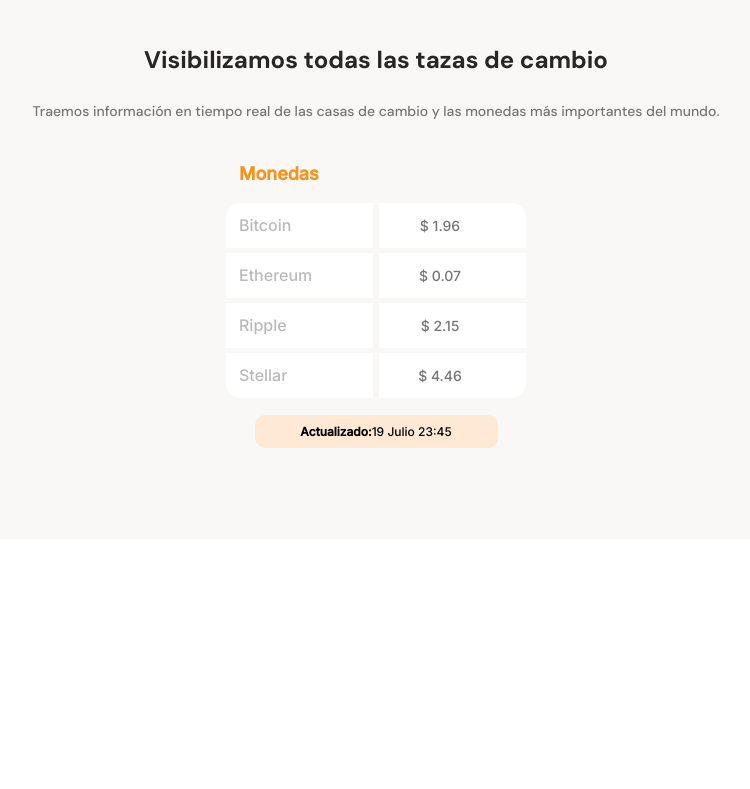
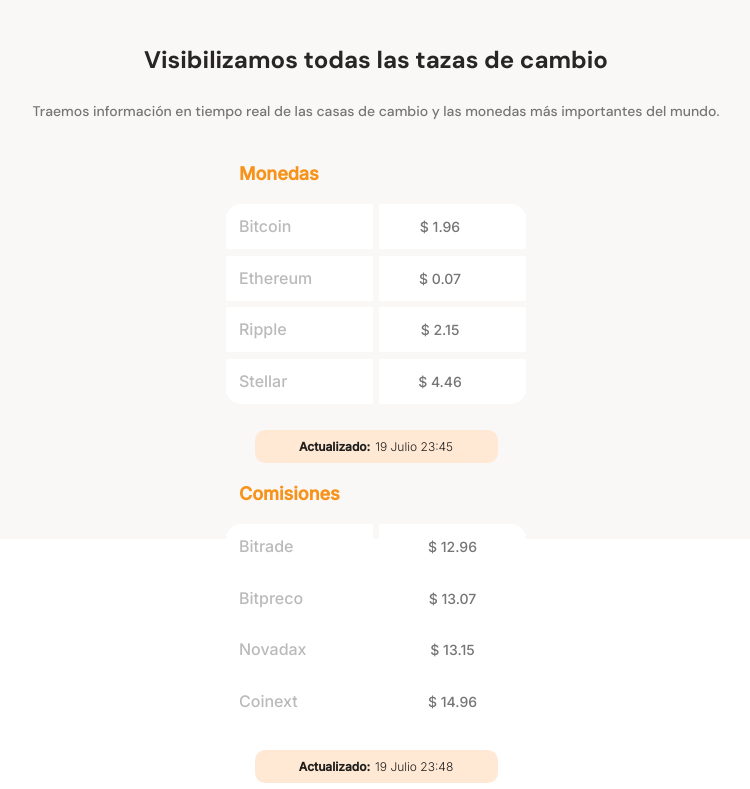
Before and after one commit to juliol1/responsive-design, a website: page src/index.html in a window 1280 px wide. Shown: the part 617-1406 px from the top of the page, without its empty margins (264-1014 px from the left). Before the commit the page ends 1156 px from the top, so only its background shows below. Drawn offline with Linux system fonts and the light colour scheme.

Commit message:
hice varios cambios

```diff
--- a/src/index.html
+++ b/src/index.html
@@ -35,7 +35,18 @@
                     <p class="coin ripple">Ripple</p><p>$ 2.15 <span></span></p>
                     <p class="coin stellar">Stellar</p><p>$ 4.46 <span></span></p>
                     <div class="update">
-                        <p class="update p"><b>Actualizado: </b>19 Julio 23:45 </p>
+                        <p class="update p"><b>Actualizado:</b> 19 Julio 23:45</p>
+                    </div>
+                </div>
+
+                <div class="table-div com">
+                    <p class="title">Comisiones</p>
+                    <p class="coin bitcoin">Bitrade</p><p>$ 12.96</p>
+                    <p class="coin">Bitpreco</p><p>$ 13.07</p>
+                    <p class="coin">Novadax</p><p>$ 13.15</p>
+                    <p class="coin stellar">Coinext</p><p>$ 14.96</p>
+                    <div class="update">
+                        <p class="update p"><b>Actualizado:</b> 19 Julio 23:48</p>
                     </div>
                 </div>
             </section>
--- a/src/styles.css
+++ b/src/styles.css
@@ -150,7 +150,8 @@
 
 .main-tables-container {
     display: flex;
-    justify-content: center;
+    flex-direction: column;
+    align-items: center;
     margin: 0 auto;
     width: 70%;
     min-width: 235px;
@@ -161,11 +162,11 @@
 
 .main-tables-container .table-div {
     display: grid;
-    grid-template: 1fr 1fr 1fr 1fr 1fr 1fr 1fr/ 1fr 1fr;
+    grid-template: 1fr 1fr 1fr 1fr 1fr 1fr / 1fr 1fr;
     width: 90%;
     min-width: 230px;
     max-width: 300px;
-    height: 250px;
+    height: 320px;
     font-size: 1.6rem;
     column-gap: 2%;
     row-gap: 2%;
@@ -266,7 +267,6 @@
 
 .update {
     grid-column: span 2;
-    grid-row: start 7;
     display: flex;
     border: none;
     border-radius: 10px;
@@ -276,9 +276,25 @@
     align-items: center;
     width: 81%;
     height: 33px;
-    margin: -33px auto;
+    column-gap: 5px;
+    margin-bottom: 20px;
+    margin-top: 20px;
 }
 
 .update .p {
     font-size: 1.2rem;
+    line-height: 1.5rem;
+    font-weight: 300;
+    color: var(--warm-black);
 }
+
+/* .com {
+    position: absolute;
+    box-sizing: border-box;
+    margin: 0 auto;
+    padding: 0 29px;
+}
+
+.com .title {
+    color: var(--secondary-blue);
+} */
```
